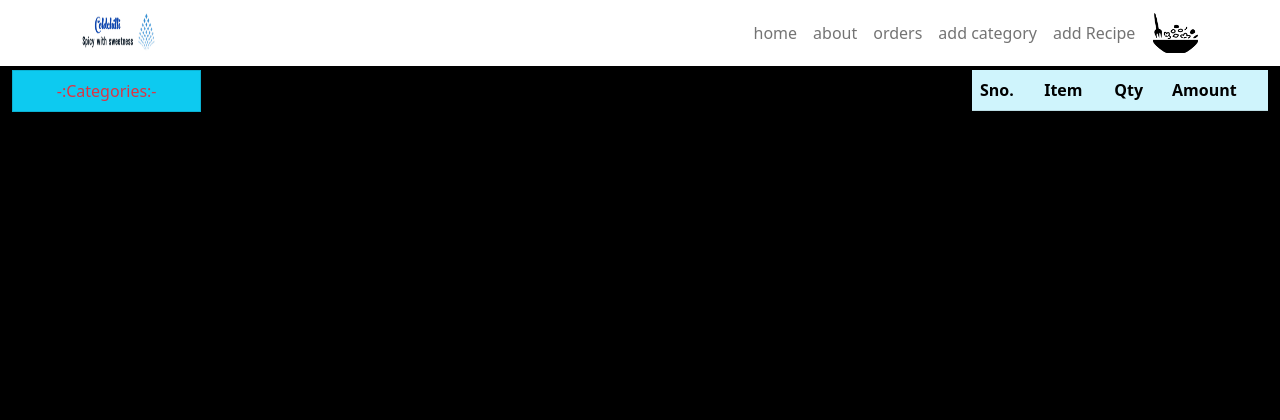
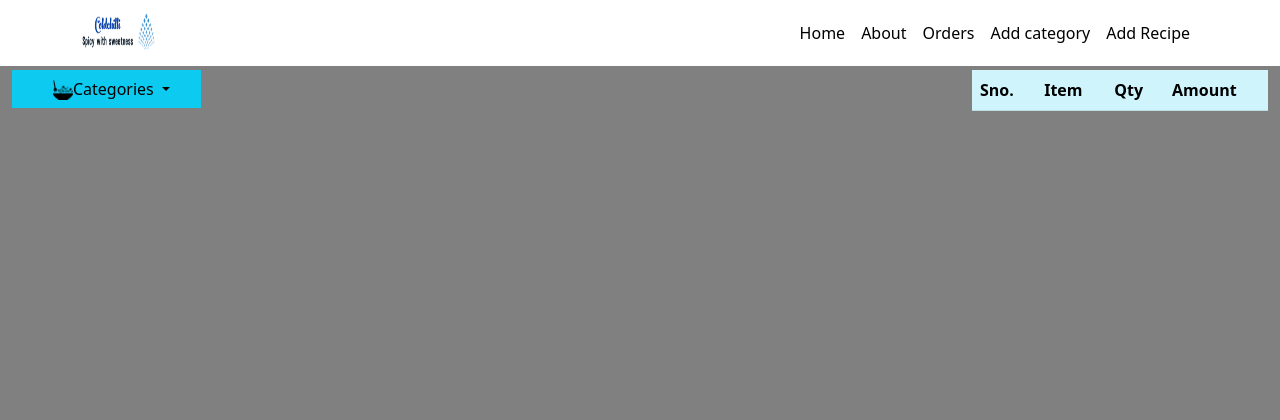
Before and after one commit to rajabca04/ColdChilli, a PHP site: page / in a window 1280 px wide. Shown: the top 420 px of the page. Run offline with PHP 8.4, Linux system fonts and the light colour scheme; data that the repository does not hold is empty.

Commit message:
All done

```diff
--- a/index.php
+++ b/index.php
@@ -10,34 +10,42 @@
     <!-- CSS only -->
     <link href="https://cdn.jsdelivr.net/npm/bootstrap@5.0.0-beta1/dist/css/bootstrap.min.css" rel="stylesheet" integrity="sha384-giJF6kkoqNQ00vy+HMDP7azOuL0xtbfIcaT9wjKHr8RbDVddVHyTfAAsrekwKmP1" crossorigin="anonymous">
 </head>
-<body style="background-color: black;">
+<body style="background-color: gray;">
     <nav class="navbar navbar-expand-lg navbar-light bg-white d-print-none sticky-top">
         <div class="container">
              <div class="navbar-brand"><img src="photos/logo.png" alt="" width="50%" height="40px"></div>
 
             <ul class="navbar-nav ms-auto">
-                <li class="nav-item"><a href="" class="nav-link">home</a></li>
-                <li class="nav-item"><a href="" class="nav-link">about</a></li>
-                <li class="nav-item"><a href="" class="nav-link">orders</a></li>
+                <li class="nav-item"><a href="" class="nav-link" style="color: black;" >Home</a></li>
+                <li class="nav-item"><a href="" class="nav-link" style="color: black;" >About</a></li>
+                <li class="nav-item"><a href="" class="nav-link" style="color: black;" >Orders</a></li>
 
-                <li class="nav-item"><a href="#add_cat" data-bs-toggle="modal" class="nav-link">add category</a></li>
-                <li class="nav-item"><a href="#add_recipe" data-bs-toggle="modal" class="nav-link">add Recipe</a></li>
+                <li class="nav-item"><a href="#add_cat" data-bs-toggle="modal" class="nav-link"style="color: black;" >Add category</a></li>
+                <li class="nav-item"><a href="#add_recipe" data-bs-toggle="modal" class="nav-link"style="color: black;" >Add Recipe</a></li>
 
             </ul>
-            <img src="photos/centerlogo.png" alt="" width="4%" height="40px" style="margin-left:10px ;">
+            <!-- <img src="photos/centerlogo.png" alt="" width="4%" height="40px" style="margin-left:10px ;"> -->
         </div>
     </nav>
 
     <div class="container-fluid mt-1 d-print-none">
         <div class="row">
             <div class="col-lg-2">
-                <div class="list-group" style="border-radius: 0%;"><a href="" class="list-group-item list-group-item-active bg-info text-center text-danger">-:Categories:-</a></div>
+                <div class="dropdown">
+                    <button class="btn btn-info dropdown-toggle w-100" type="button" id="dropdownMenuButton" data-bs-toggle="dropdown" aria-expanded="false" style="border-radius: 0px;">
+                    <img src="photos/centerlogo.png" alt="" width="12%" height="20px" style="margin-left:10px; margin-top:-2px;">Categories
+                    </button>
+                    <ul class="dropdown-menu" aria-labelledby="dropdownMenuButton">
                     <?php
                         $fetch_ctg = mysqli_query($connect,"select * from categories");
                         while($ctg=mysqli_fetch_array($fetch_ctg)){?>
 
-                    <div class="list-group" style="border-radius: 0%;"><a href="" class="list-group-item list-group-active"><?= $ctg['title']; ?></a></div>
+                        <li class="dropdown-item btn btn-info w-100 list-group-item"><a href="" style="text-decoration: none; width:100%; color:black; "><?= $ctg['title']; ?></a></li>
+                        <!-- <li class="dropdown-divider"></li> -->
                         <?php }?>
+                    </ul>
+                </div>
+
 
             </div>
             <div class="col-lg-7">
@@ -46,16 +54,19 @@
                     $fetch_img = mysqli_query($connect,"select * from foods");
                     while($foods = mysqli_fetch_array($fetch_img)){
                 ?>
-                    <div class="col-3 mb-2">
-                        <div class="card">
+                    <div class="col-3 mb-2" >
+                       <a href="#" style="text-decoration: none; color:black;">
+                            <div class="card" style="background-color: gray;">
                                     <div class="card-body">
                                         <img src="photos/<?= $foods['image']; ?>" alt="" width="100%" height="150px">
-                            </div>
                                         <h5 class="text-center"><?= $foods['f_name'];?></h5>
-                                <h5 class="text-center">Rs.<?= $foods['f_price'];?>/-</h5>
+                                        <h5 class="text-center" style="font-weight: bolder;">Rs.<?= $foods['f_price'];?>/-</h5>
 
                                         <a href="ordernow.php?food_id=<?= $foods['f_id'];?>" class="btn btn-success btn-osm mx-auto w-100" style="border-radius: 0%;">Buy</a>
+
                                     </div>
+                            </div>
+                       </a>
                     </div>
                     <?php } ?>
 
```
Also changed, not shown: photos/ctg_burger.jfif (added). Lines whose indentation alone changed are shown as unchanged.
